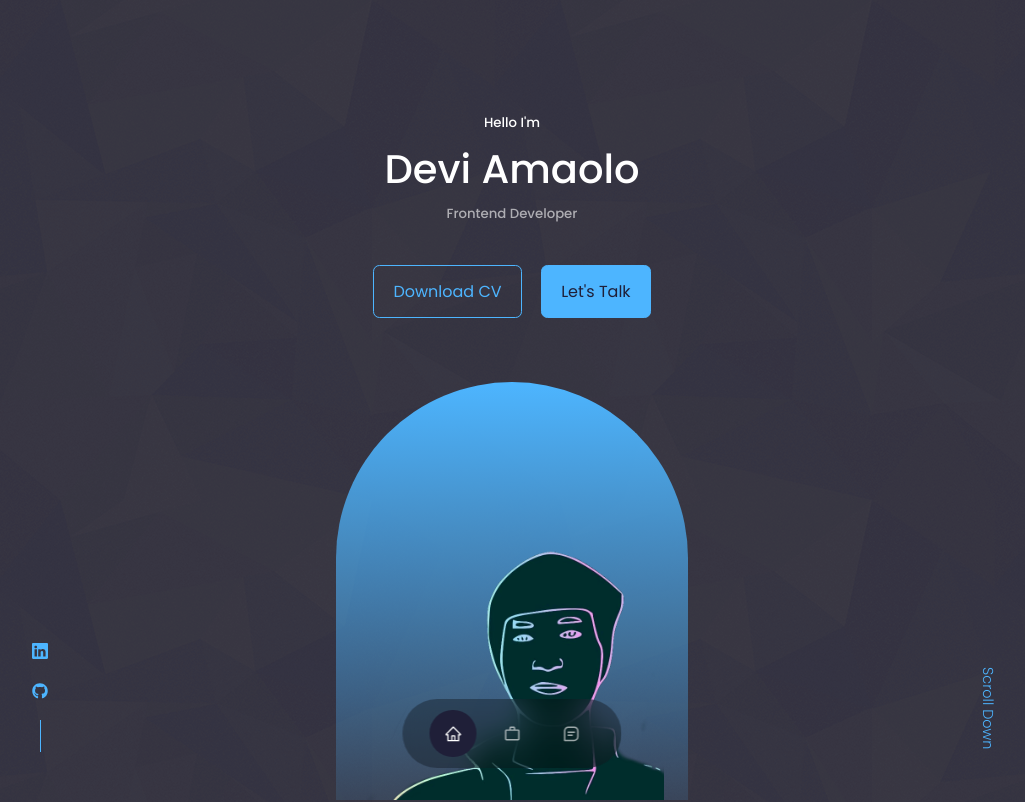
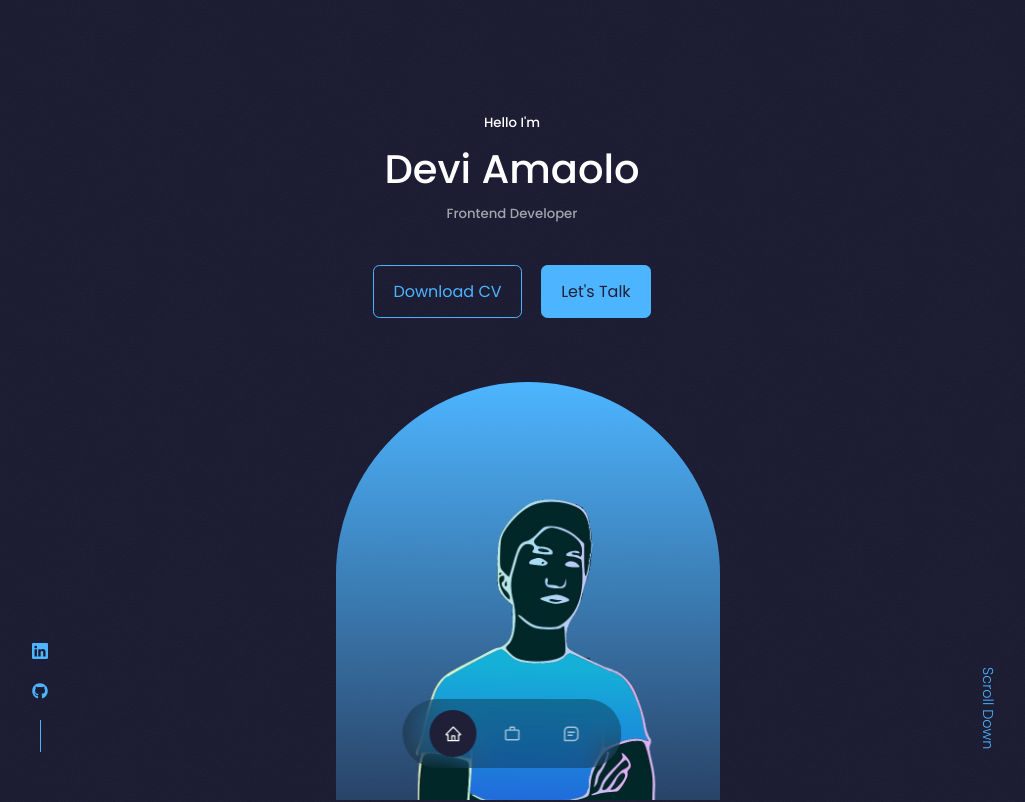
Before and after one commit to ElDev1/portfolio_web, a React (Create React App) app: page / in a window 1280 px wide. Shown: the top 802 px of the page, without its empty margins (128-1153 px from the left). Built offline with nearby package versions, Linux system fonts and the light colour scheme.

Commit message:
changing header styles

```diff
--- a/src/components/header/Header.jsx
+++ b/src/components/header/Header.jsx
@@ -1,7 +1,7 @@
 import React from 'react';
 import './header.css';
 import CTA from './CTA'
-import ME from '../../assets/me2.png'
+import ME from '../../assets/imgme.png'
 import HeaderSocials from './HeaderSocials';
 
 
--- a/src/components/header/header.css
+++ b/src/components/header/header.css
@@ -42,8 +42,8 @@ header {
 
 .me {
     background: linear-gradient(var(--color-primary), transparent);
-    width: 22rem;
-    height: 30rem;
+    width: 24rem;
+    height: 35rem;
     position: absolute;
     left: calc(50% - 11rem);
     margin-top: 4rem;
@@ -52,9 +52,13 @@ header {
     padding: 5rem 1.5rem 1.5rem 1.5rem;
 }
 
-/* .me img {
-    width:21rem
-} */
+.me img {
+    width:22rem;
+    transition: transform 1.5s ease;
+}
+.me img:hover {
+    transform: scale(1.2);
+}
 
 /* scroll */
 .scroll_down {
--- a/src/index.css
+++ b/src/index.css
@@ -38,7 +38,7 @@ body {
     background: var(--color-bg);
     color: var(--color-white);
     line-height: 1.7;
-    background-image: url("./assets/shattered-dark.png");
+    background-image: url("./assets/egg-shell.png");
 }
 
 .container {
```
Also changed, not shown: src/assets/egg-shell.png (added), src/assets/imgme.png (added).
